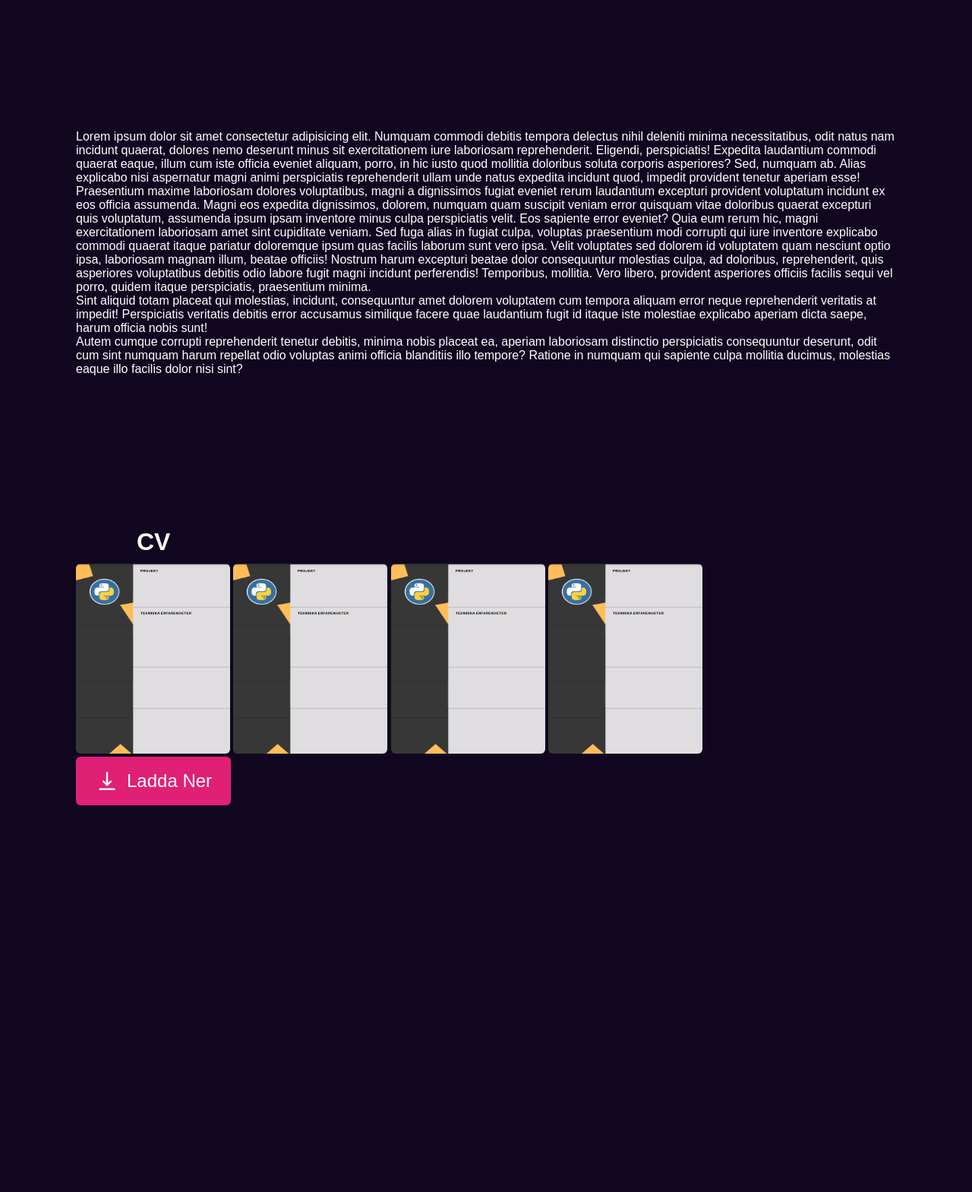
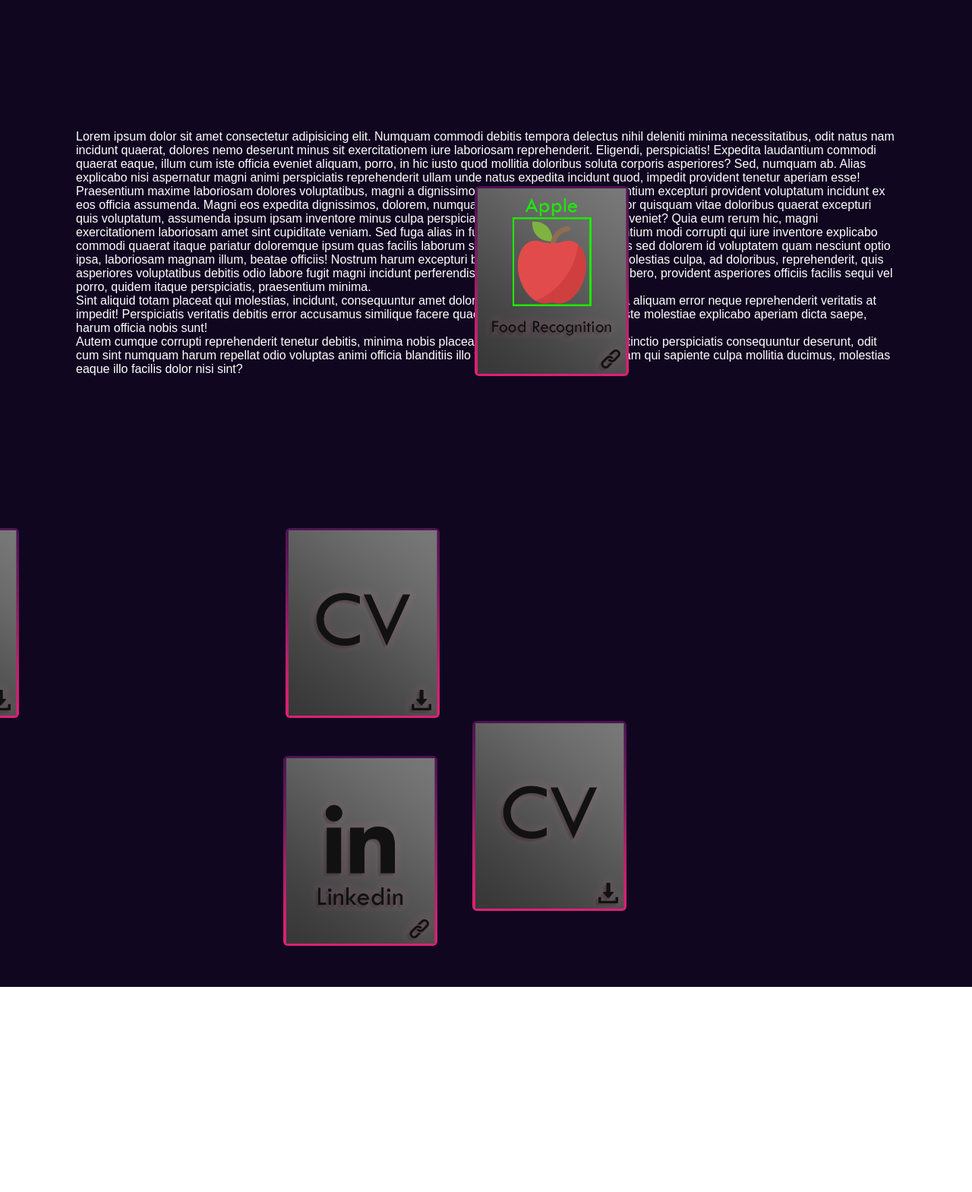
Before and after one commit to elvirvelagic/personalwebsite, a Flask app: page / in a window 1280 px wide. Shown: the part 801-2370 px from the top of the page at 76% size. Before the commit the page ends 1861 px from the top, so only its background shows below. Run offline with Flask 3, Linux system fonts and the light colour scheme.

Commit message:
added cards with links

```diff
--- a/website/static/style.css
+++ b/website/static/style.css
@@ -91,6 +91,6 @@
 }
 .sec-2 img
 {
-
+  margin: 0 22px;
   border-radius: 6px;
 }
--- a/website/templates/index.html
+++ b/website/templates/index.html
@@ -28,21 +28,44 @@
 
         <section class="sec-2">
 
-            <h3>CV</h3>
-            <img src="{{ url_for('static', filename='images/cv.png')}}" height="250" width="203">
-            <img src="{{ url_for('static', filename='images/cv.png')}}" height="250" width="203">
-            <img src="{{ url_for('static', filename='images/cv.png')}}" height="250" width="203">
-            <img src="{{ url_for('static', filename='images/cv.png')}}" height="250" width="203">
+            <a href="{{ url_for('static', filename='CV-ElvirVelagic.pdf')}}" target="_blank" rel="noopener noreferrer">
+            <img src="{{ url_for('static', filename='images/cvtest3.png')}}" height="250" width="203" alt="Download CV" title="Download CV" id="test1">
+            </a>
+            <a href="https://www.linkedin.com/in/elvir-velagic-760563212/" target="_blank" rel="noopener noreferrer">
+            <img src="{{ url_for('static', filename='images/linkedinexempel3.png')}}" height="250" width="203" title="Visit linkedin page" id="test2">
+            </a>
+            <a href="https://github.com/QueeenAnna/AI-project" target="_blank" rel="noopener noreferrer">
+            <img src="{{ url_for('static', filename='images/foodreq3.png')}}" height="250" width="203" title="Visit github project" id="test3">
+            </a>
+            <img src="{{ url_for('static', filename='images/cvtest3.png')}}" height="250" width="203" id="test4">
+            <img src="{{ url_for('static', filename='images/cvtest3.png')}}" height="250" width="203" id="test5">
 
-            <a href="{{ url_for('static', filename='CV-ElvirVelagic.pdf')}}">
+            <!-- <a href="{{ url_for('static', filename='CV-ElvirVelagic.pdf')}}">
                 <button type="button" data-download=""class="download-btn" data-timer="10">
                     <span class="icon material-symbols-rounded">vertical_align_bottom</span>
                     <span class="text">Ladda Ner</span>
                 </button>
-            </a>
+            </a> -->
 
 
 
+        </section>
+        <section>
+            <br>
+            <br>
+            <br>
+            <br>
+            <br>
+            <br>
+            <br>
+            <br>
+            <br>
+            <br>
+            <br>
+            <br>
+            <br>
+            <br>
+            <br>
         </section>
 
 
@@ -74,7 +97,39 @@
                 },
                 x: -200,
             })
+            gsap.from("#test1",{
+                scrollTrigger : {
+                    scrub : true
+                },
+                x: -300,
+            })
+            gsap.from("#test2",{
+                scrollTrigger : {
+                    scrub : true
+                },
+                y: 300,
+            })
 
+            gsap.from("#test3",{
+                scrollTrigger : {
+                    scrub : true
+                },
+                y: -450,
+            })
+
+            gsap.from("#test4",{
+                scrollTrigger : {
+                    scrub : true
+                },
+                x: -500,
+            })
+
+            gsap.from("#test5",{
+                scrollTrigger : {
+                    scrub : true
+                },
+                x: 500,
+            })
         </script>
     </body>
 
```
Also changed, not shown: website/static/images/cvexempel2.png (added), website/static/images/cvtest3.png (added), website/static/images/foodreq2.png (added), website/static/images/foodreq3.png (added), website/static/images/linkedinexempel.png (added), website/static/images/linkedinexempel3.png (added).
